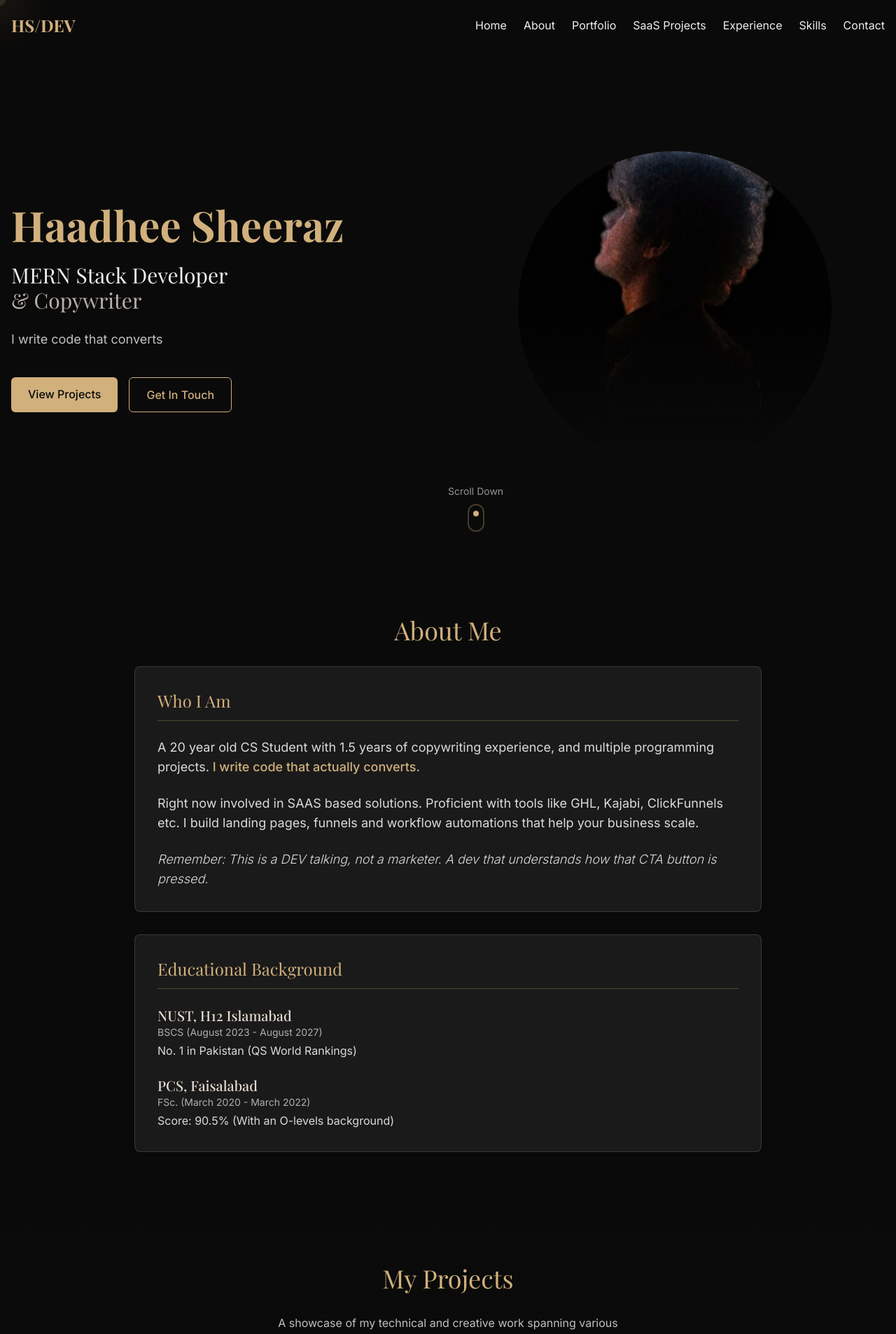
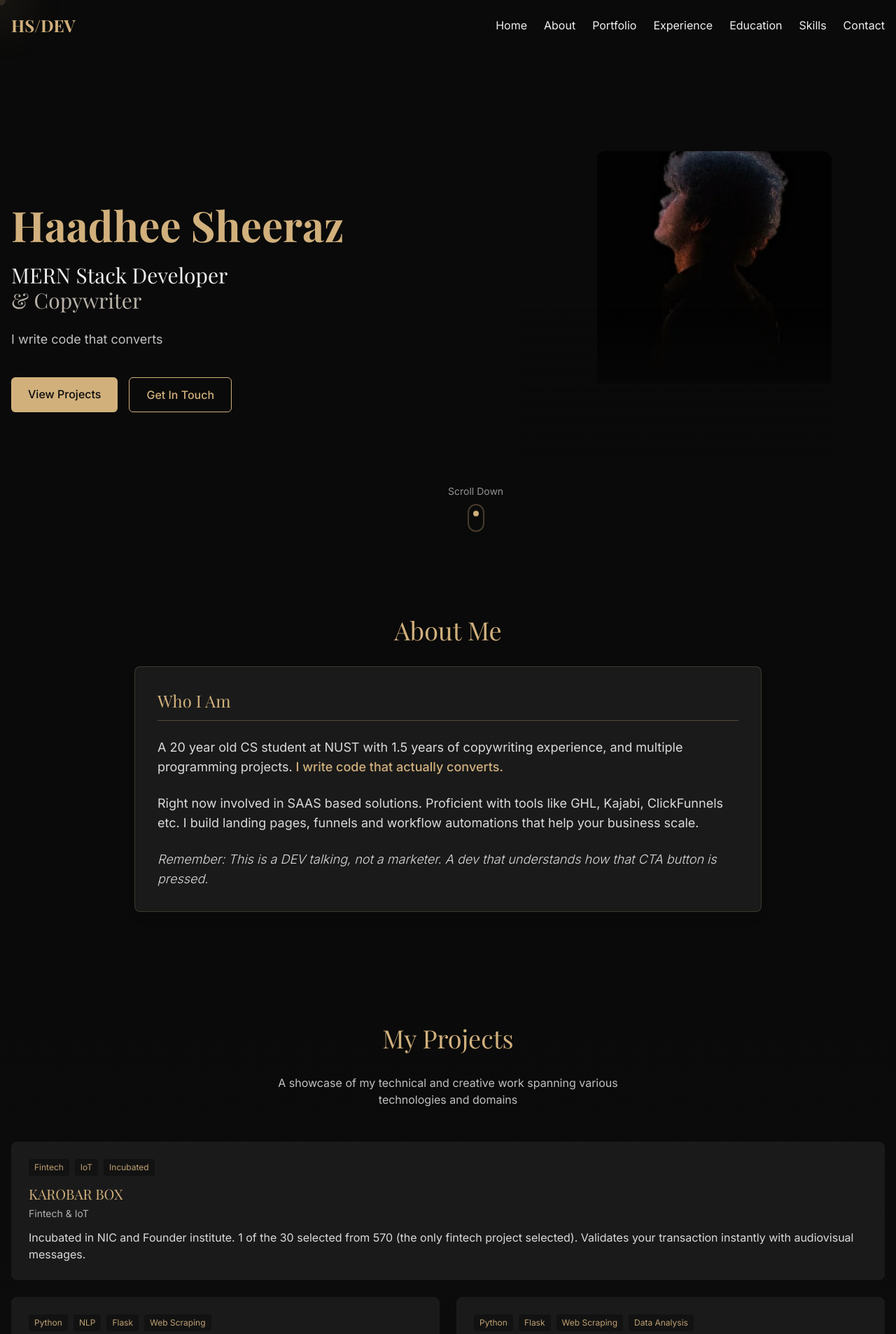
Before and after one commit to cruspy2004/Haadhee-Sheeraz, a React (Vite) app: page / in a window 1280 px wide. Shown: the top 1906 px of the page at 70% size. Built offline with nearby package versions, Linux system fonts and the light colour scheme; a web font is replaced by a local one.

Commit message:
Refactor about section and intro animation
- Moved education background below experience in About section.
- Updated "Who I Am" text in About section.
- Adjusted intro animation and image alignment.
- Removed SaaS Projects link from header.

```diff
--- a/src/components/About.tsx
+++ b/src/components/About.tsx
@@ -40,7 +40,7 @@ const About = () => {
           >
             <h3 className="font-serif text-2xl text-portfolio-gold mb-6 border-b border-portfolio-gold/30 pb-3">Who I Am</h3>
             <p className="text-portfolio-lightgray/90 mb-6 text-lg">
-              A 20 year old CS Student with 1.5 years of copywriting experience, and multiple programming projects.
+              A 20 year old CS student at NUST with 1.5 years of copywriting experience, and multiple programming projects.
               <span className="text-portfolio-gold font-medium"> I write code that actually converts.</span>
             </p>
 
@@ -53,25 +53,6 @@ const About = () => {
               Remember: This is a DEV talking, not a marketer. A dev that understands how that CTA button is pressed.
             </p>
           </motion.div>
-
-          <motion.div
-            className="mt-8 bg-portfolio-darkgray rounded-lg p-8 border border-portfolio-gold/20 shadow-lg"
-            initial={{ opacity: 0, y: 20 }}
-            animate={isVisible ? { opacity: 1, y: 0 } : {}}
-            transition={{ duration: 0.6, delay: 0.2 }}
-          >
-            <h3 className="font-serif text-2xl text-portfolio-gold mb-6 border-b border-portfolio-gold/30 pb-3">Educational Background</h3>
-            <div className="mb-6">
-              <h4 className="font-medium text-xl text-portfolio-beige">NUST, H12 Islamabad</h4>
-              <p className="text-sm text-portfolio-lightgray/70">BSCS (August 2023 - August 2027)</p>
-              <p className="text-portfolio-lightgray/90 mt-1">No. 1 in Pakistan (QS World Rankings)</p>
-            </div>
-            <div>
-              <h4 className="font-medium text-xl text-portfolio-beige">PCS, Faisalabad</h4>
-              <p className="text-sm text-portfolio-lightgray/70">FSc. (March 2020 - March 2022)</p>
-              <p className="text-portfolio-lightgray/90 mt-1">Score: 90.5% (With an O-levels background)</p>
-            </div>
-          </motion.div>
         </div>
       </div>
     </section>
--- /dev/null
+++ b/src/components/EducationalBackground.tsx
@@ -0,0 +1,58 @@
+
+import { useState, useEffect } from 'react';
+import { motion } from 'framer-motion';
+
+const EducationalBackground = () => {
+  const [isVisible, setIsVisible] = useState(false);
+
+  useEffect(() => {
+    const observer = new IntersectionObserver(
+      ([entry]) => {
+        if (entry.isIntersecting) {
+          setIsVisible(true);
+          observer.unobserve(entry.target);
+        }
+      },
+      { threshold: 0.1 }
+    );
+
+    const section = document.getElementById('education');
+    if (section) observer.observe(section);
+
+    return () => {
+      if (section) observer.unobserve(section);
+    };
+  }, []);
+
+  return (
+    <section id="education" className="py-20 bg-portfolio-black">
+      <div className="container mx-auto px-4">
+        <div className={`max-w-4xl mx-auto transition-all duration-700 ${
+          isVisible ? 'opacity-100 translate-y-0' : 'opacity-0 translate-y-10'
+        }`}>
+          <h2 className="section-heading text-center mb-12">Educational Background</h2>
+
+          <motion.div
+            className="bg-portfolio-darkgray rounded-lg p-8 border border-portfolio-gold/20 shadow-lg"
+            initial={{ opacity: 0, y: 20 }}
+            animate={isVisible ? { opacity: 1, y: 0 } : {}}
+            transition={{ duration: 0.6, delay: 0.2 }}
+          >
+            <div className="mb-6">
+              <h4 className="font-medium text-xl text-portfolio-beige">NUST, H12 Islamabad</h4>
+              <p className="text-sm text-portfolio-lightgray/70">BSCS (August 2023 - August 2027)</p>
+              <p className="text-portfolio-lightgray/90 mt-1">No. 1 in Pakistan (QS World Rankings)</p>
+            </div>
+            <div>
+              <h4 className="font-medium text-xl text-portfolio-beige">PCS, Faisalabad</h4>
+              <p className="text-sm text-portfolio-lightgray/70">FSc. (March 2020 - March 2022)</p>
+              <p className="text-portfolio-lightgray/90 mt-1">Score: 90.5% (With an O-levels background)</p>
+            </div>
+          </motion.div>
+        </div>
+      </div>
+    </section>
+  );
+};
+
+export default EducationalBackground;
--- a/src/components/Header.tsx
+++ b/src/components/Header.tsx
@@ -49,8 +49,8 @@ const Header = () => {
           <Link to="/" className="text-portfolio-lightgray hover:text-portfolio-gold transition-colors">Home</Link>
           <HashLink href="#about">About</HashLink>
           <Link to="/portfolio" className="text-portfolio-lightgray hover:text-portfolio-gold transition-colors">Portfolio</Link>
-          <Link to="/saas-projects" className="text-portfolio-lightgray hover:text-portfolio-gold transition-colors">SaaS Projects</Link>
           <HashLink href="#experience">Experience</HashLink>
+          <HashLink href="#education">Education</HashLink>
           <HashLink href="#skills">Skills</HashLink>
           <HashLink href="#contact">Contact</HashLink>
         </nav>
@@ -63,8 +63,8 @@ const Header = () => {
             <Link to="/" className="text-portfolio-lightgray hover:text-portfolio-gold transition-colors" onClick={() => setMobileMenuOpen(false)}>Home</Link>
             <HashLink href="#about" onClick={() => setMobileMenuOpen(false)}>About</HashLink>
             <Link to="/portfolio" className="text-portfolio-lightgray hover:text-portfolio-gold transition-colors" onClick={() => setMobileMenuOpen(false)}>Portfolio</Link>
-            <Link to="/saas-projects" className="text-portfolio-lightgray hover:text-portfolio-gold transition-colors" onClick={() => setMobileMenuOpen(false)}>SaaS Projects</Link>
             <HashLink href="#experience" onClick={() => setMobileMenuOpen(false)}>Experience</HashLink>
+            <HashLink href="#education" onClick={() => setMobileMenuOpen(false)}>Education</HashLink>
             <HashLink href="#skills" onClick={() => setMobileMenuOpen(false)}>Skills</HashLink>
             <HashLink href="#contact" onClick={() => setMobileMenuOpen(false)}>Contact</HashLink>
           </div>
--- a/src/components/Hero.tsx
+++ b/src/components/Hero.tsx
@@ -45,22 +45,22 @@ const Hero = () => {
           </div>
         </motion.div>
 
-        {/* Profile Image */}
+        {/* Profile Image - positioned to match the animation end position */}
         <motion.div
           className="hero-image"
           initial={{ opacity: 0, x: 100 }}
           animate={{ opacity: loaded ? 1 : 0, x: loaded ? 0 : 100 }}
           transition={{ duration: 0.7, delay: 0.3 }}
         >
-          <div className="relative max-w-md w-full aspect-square">
-            <div className="w-full h-full overflow-hidden rounded-full">
+          <div className="relative max-w-md w-full aspect-square flex justify-end">
+            <div className="w-3/4 h-3/4 overflow-hidden rounded-xl">
               <img
                 src="/lovable-uploads/0361b692-6f36-4260-9278-b022843c2ab7.png"
                 alt="Haadhee Sheeraz"
                 className="w-full h-full object-cover animate-subtle-move"
               />
             </div>
-            <div className="absolute inset-0 bg-gradient-to-t from-portfolio-black via-transparent to-transparent rounded-full"></div>
+            <div className="absolute inset-0 bg-gradient-to-t from-portfolio-black via-transparent to-transparent rounded-xl"></div>
           </div>
         </motion.div>
       </div>
--- a/src/components/IntroAnimation.tsx
+++ b/src/components/IntroAnimation.tsx
@@ -10,6 +10,8 @@ const IntroAnimation = ({ onComplete }: IntroAnimationProps) => {
   const [showText, setShowText] = useState(false);
   const [showCodeText, setShowCodeText] = useState(false);
   const [showConvertsText, setShowConvertsText] = useState(false);
+  const [showName, setShowName] = useState(false);
+  const [showButtons, setShowButtons] = useState(false);
 
   useEffect(() => {
     // Timeline for the animation sequence
@@ -25,36 +27,61 @@ const IntroAnimation = ({ onComplete }: IntroAnimationProps) => {
       setShowConvertsText(true);
     }, 2000);
 
+    const nameTimer = setTimeout(() => {
+      setShowName(true);
+    }, 2300);
+
+    const buttonsTimer = setTimeout(() => {
+      setShowButtons(true);
+    }, 2600);
+
     return () => {
       clearTimeout(imageTimer);
       clearTimeout(codeTextTimer);
       clearTimeout(convertsTextTimer);
+      clearTimeout(nameTimer);
+      clearTimeout(buttonsTimer);
     };
   }, []);
 
   return (
     <div className="fixed inset-0 bg-portfolio-black flex items-center justify-center z-50">
       <div className="relative h-screen w-full flex flex-col items-center justify-center">
-        {/* Main image that moves from center to side */}
+        {/* Main image that moves from center to top right */}
         <motion.div
           className="absolute z-10"
           initial={{ scale: 0.8, opacity: 0 }}
           animate={{
             scale: 1,
             opacity: 1,
-            x: showText ? "-20vw" : 0
+            x: showText ? "20vw" : 0,
+            y: showText ? "-15vh" : 0
           }}
           transition={{
             duration: 1.2,
-            x: { delay: 1, type: "spring", stiffness: 100 }
+            x: { delay: 1, type: "spring", stiffness: 100 },
+            y: { delay: 1, type: "spring", stiffness: 100 }
           }}
         >
           <img
             src="/lovable-uploads/0361b692-6f36-4260-9278-b022843c2ab7.png"
             alt="Haadhee Sheeraz"
-            className="max-w-full h-auto max-h-[70vh] object-contain rounded-full"
+            className="max-w-full h-auto max-h-[50vh] object-contain rounded-xl"
           />
         </motion.div>
+
+        {/* Name appears below image in top right */}
+        {showName && (
+          <motion.h1
+            initial={{ opacity: 0 }}
+            animate={{ opacity: 1 }}
+            transition={{ duration: 0.5 }}
+            className="absolute text-3xl font-serif font-bold text-portfolio-gold"
+            style={{ top: "35vh", right: "20vw" }}
+          >
+            Haadhee Sheeraz
+          </motion.h1>
+        )}
 
         {/* The "I write code that converts" text elements */}
         {showText && (
@@ -90,18 +117,28 @@ const IntroAnimation = ({ onComplete }: IntroAnimationProps) => {
               </motion.h2>
             )}
 
+            {showButtons && (
               <motion.div
                 initial={{ opacity: 0 }}
                 animate={{ opacity: 1 }}
-              transition={{ delay: 2.5, duration: 0.5 }}
+                transition={{ duration: 0.5 }}
+                className="mt-8 flex gap-4"
               >
                 <button
                   onClick={onComplete}
-                className="mt-8 px-6 py-3 bg-portfolio-gold text-portfolio-black rounded-md hover:bg-portfolio-gold/90 transition-colors"
+                  className="px-6 py-3 bg-portfolio-gold text-portfolio-black rounded-md hover:bg-portfolio-gold/90 transition-colors"
                 >
                   Explore My Work
                 </button>
+                <a
+                  href="#contact"
+                  onClick={onComplete}
+                  className="px-6 py-3 border border-portfolio-gold text-portfolio-gold font-medium rounded-md hover:bg-portfolio-gold/10 transition-all"
+                >
+                  Get In Touch
+                </a>
               </motion.div>
+            )}
           </div>
         )}
       </div>
--- a/src/pages/Index.tsx
+++ b/src/pages/Index.tsx
@@ -10,6 +10,7 @@ import Skills from "@/components/Skills";
 import Contact from "@/components/Contact";
 import Footer from "@/components/Footer";
 import MouseFollower from "@/components/MouseFollower";
+import EducationalBackground from "@/components/EducationalBackground";
 
 const Index = () => {
   const [introComplete, setIntroComplete] = useState(false);
@@ -36,6 +37,7 @@ const Index = () => {
             <About />
             <Projects />
             <Experience />
+            <EducationalBackground />
             <Skills />
             <Contact />
             <Footer />
```
Lines whose indentation alone changed are shown as unchanged.
